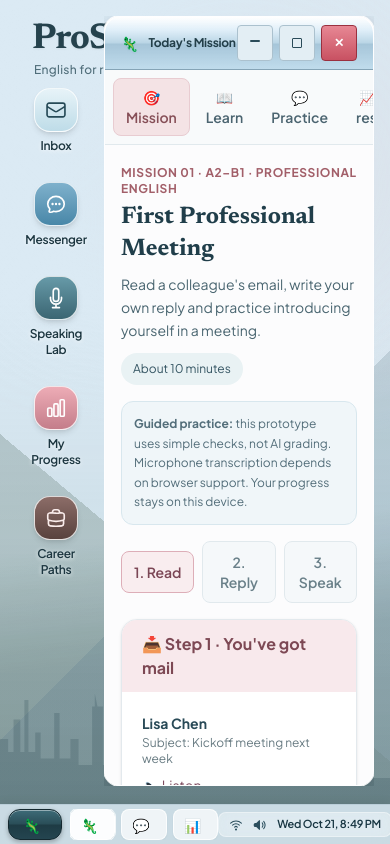
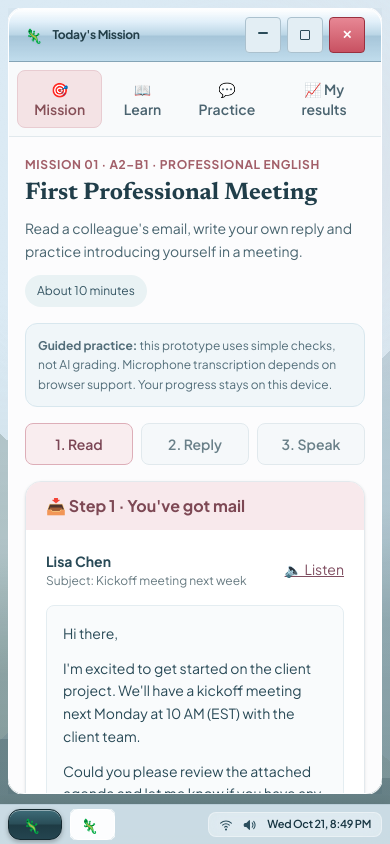
Before and after one commit to guaurritas-star/Prospeak-os, a React (Vite) app: page / in a window 390 px wide. Built offline with nearby package versions, Linux system fonts and the light colour scheme.

Commit message:
ux: open only the mission on entry and free mobile workspace for active apps

```diff
--- a/src/App.tsx
+++ b/src/App.tsx
@@ -33,7 +33,7 @@ export default function App() {
       id: 'messenger',
       title: 'Messenger',
       icon: '💬',
-      isOpen: true,
+      isOpen: false,
       isMinimized: false,
       isMaximized: false,
       zIndex: 20,
@@ -46,7 +46,7 @@ export default function App() {
       id: 'progress',
       title: 'My Progress',
       icon: '📊',
-      isOpen: true,
+      isOpen: false,
       isMinimized: false,
       isMaximized: false,
       zIndex: 10,
@@ -218,8 +218,8 @@ export default function App() {
             AR
           </div>
           <div>
-            <h2 className="text-xl font-serif font-bold text-[#1E3B46]">Alex Rivera</h2>
-            <p className="text-xs text-[#52707D]">ProSpeak Scholar (Level 4)</p>
+            <h2 className="text-xl font-serif font-bold text-[#1E3B46]">Guest Learner</h2>
+            <p className="text-xs text-[#52707D]">ProSpeak Guest · Prototype</p>
           </div>
           <button
             onClick={() => {
@@ -290,12 +290,12 @@ export default function App() {
       {/* Desktop Workspace */}
       <main
         data-purpose="desktop-workspace"
-        className="relative w-full h-[calc(100vh-42px)] p-4 sm:p-6 overflow-hidden flex"
+        className="relative w-full h-[calc(100vh-42px)] p-2 sm:p-6 overflow-hidden flex"
       >
         {/* Desktop Shortcuts Sidebar */}
         <nav
           aria-label="Desktop Shortcuts"
-          className="w-20 sm:w-28 flex flex-col space-y-3 sm:space-y-4 pt-16 sm:pt-20 z-10 select-none flex-shrink-0"
+          className={(Object.values(windows).some(w => w.isOpen && !w.isMinimized) ? 'hidden sm:flex ' : 'flex ') + 'w-20 sm:w-28 flex-col space-y-3 sm:space-y-4 pt-16 sm:pt-20 z-10 select-none flex-shrink-0'}
         >
           {/* Inbox Shortcut */}
           <button
@@ -389,7 +389,7 @@ export default function App() {
         </nav>
 
         {/* Windows Container */}
-        <div className="relative flex-1 h-full ml-2 sm:ml-4 overflow-hidden" id="window-container">
+        <div className="relative flex-1 min-w-0 h-full sm:ml-4 overflow-hidden" id="window-container">
           {/* Mission Window */}
           <OSWindow
             window={windows.mission}
@@ -399,7 +399,7 @@ export default function App() {
             onMaximize={maximizeWindow}
             onClose={closeWindow}
             onMove={moveWindow}
-            defaultPositionClasses="absolute left-2 sm:left-4 top-1 sm:top-2 w-[59%] min-w-[700px] max-w-[850px] h-[calc(100vh-120px)] max-h-[740px]"
+            defaultPositionClasses="absolute left-2 top-2 w-[calc(100%-16px)] h-[calc(100%-16px)]"
           >
             <MissionWindow
               onOpenAgendaModal={() => setIsAgendaModalOpen(true)}
@@ -419,7 +419,7 @@ export default function App() {
             onMaximize={maximizeWindow}
             onClose={closeWindow}
             onMove={moveWindow}
-            defaultPositionClasses="absolute right-2 sm:right-4 top-1 sm:top-2 w-[38%] min-w-[380px] max-w-[460px] h-[385px]"
+            defaultPositionClasses="absolute right-2 top-2 w-[min(440px,calc(100%-16px))] h-[385px] max-h-[calc(100%-16px)]"
           >
             <MessengerWindow
               initialPrompt={initialMayaPrompt}
@@ -436,7 +436,7 @@ export default function App() {
             onMaximize={maximizeWindow}
             onClose={closeWindow}
             onMove={moveWindow}
-            defaultPositionClasses="absolute right-2 sm:right-4 bottom-1 sm:bottom-2 w-[38%] min-w-[380px] max-w-[460px] h-[310px]"
+            defaultPositionClasses="absolute right-2 bottom-2 w-[min(440px,calc(100%-16px))] h-[360px] max-h-[calc(100%-16px)]"
           >
             <ProgressWindow />
           </OSWindow>
```
